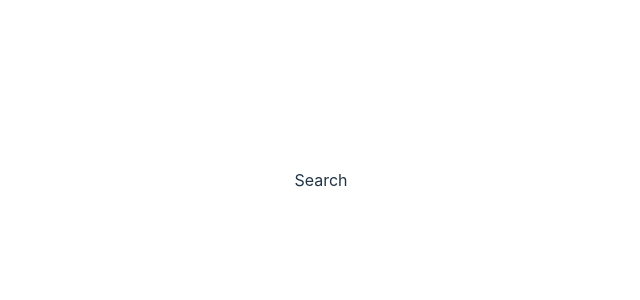
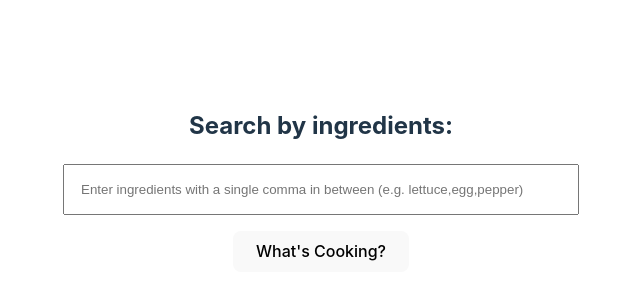
Before and after one commit to hilarykhc/what-s-cooking, a React (Vite) app: page / in a window 1280 px wide. Shown: the part 220-520 px from the top of the page, without its empty margins (319-959 px from the left). Built offline with nearby package versions, Linux system fonts and the light colour scheme.

Commit message:
added styles for input form and btn

```diff
--- a/src/components/Search/Search.jsx
+++ b/src/components/Search/Search.jsx
@@ -1,5 +1,18 @@
 import "./Search.scss";
 
 export default function Search() {
-  return <div>Search</div>;
+  return (
+    <div className="search">
+      <h2 className="search__title">Search by ingredients:</h2>
+      <form className="search__form">
+        <input
+          className="search__input"
+          type="text"
+          placeholder="Enter ingredients with a single comma in between (e.g. lettuce,egg,pepper)"
+        ></input>
+
+        <button className="search__btn">What's Cooking?</button>
+      </form>
+    </div>
+  );
 }
--- a/src/components/Search/Search.scss
+++ b/src/components/Search/Search.scss
@@ -0,0 +1,17 @@
+.search {
+  &__form {
+    display: flex;
+    flex-direction: column;
+    align-items: center;
+  }
+
+  &__input {
+    width: 30rem;
+    padding: 1rem;
+    margin-bottom: 1rem;
+  }
+
+  &__btn {
+    width: 11rem;
+  }
+}
```
Also changed, not shown: src/assets/search-24px.svg (added).
